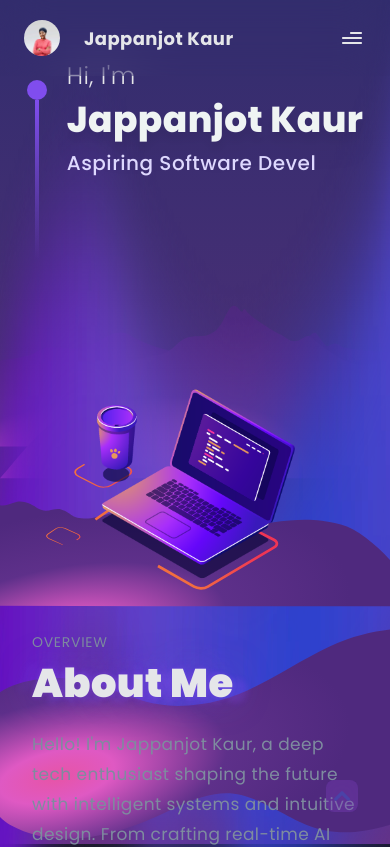
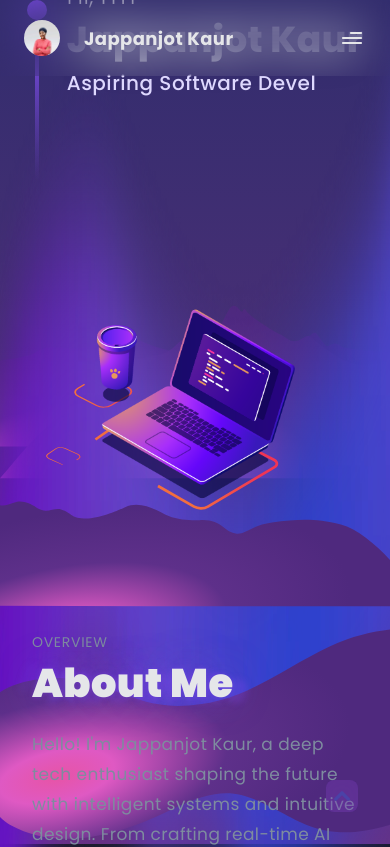
Before and after one commit to jappanjotkaur/Portfolio_Jappanjot, a Next.js app: page / in a window 390 px wide. Shown: the top 847 px of the page. Built offline with nearby package versions, Linux system fonts and the light colour scheme.

Commit message:
Update Hero.jsx

```diff
--- a/components/Hero.jsx
+++ b/components/Hero.jsx
@@ -7,7 +7,7 @@ import { heroTexts } from "@/constants";
 
 function Hero({ loading, isMobile }) {
   return (
-    <section className="relative w-full h-[100svh] md:max-h-[800px] max-h-[600px] mx-auto flex items-center pt-40 md:pt-0">
+    <section className="relative w-full h-[100svh] md:max-h-[800px] max-h-[600px] mx-auto flex items-center pt-50 md:pt-0">
       {/* Wrapper with two columns */}
       <div className="w-full max-w-7xl mx-auto paddingX flex flex-col md:flex-row items-center justify-between gap-10">
         {/* Left side: intro text */}
```
